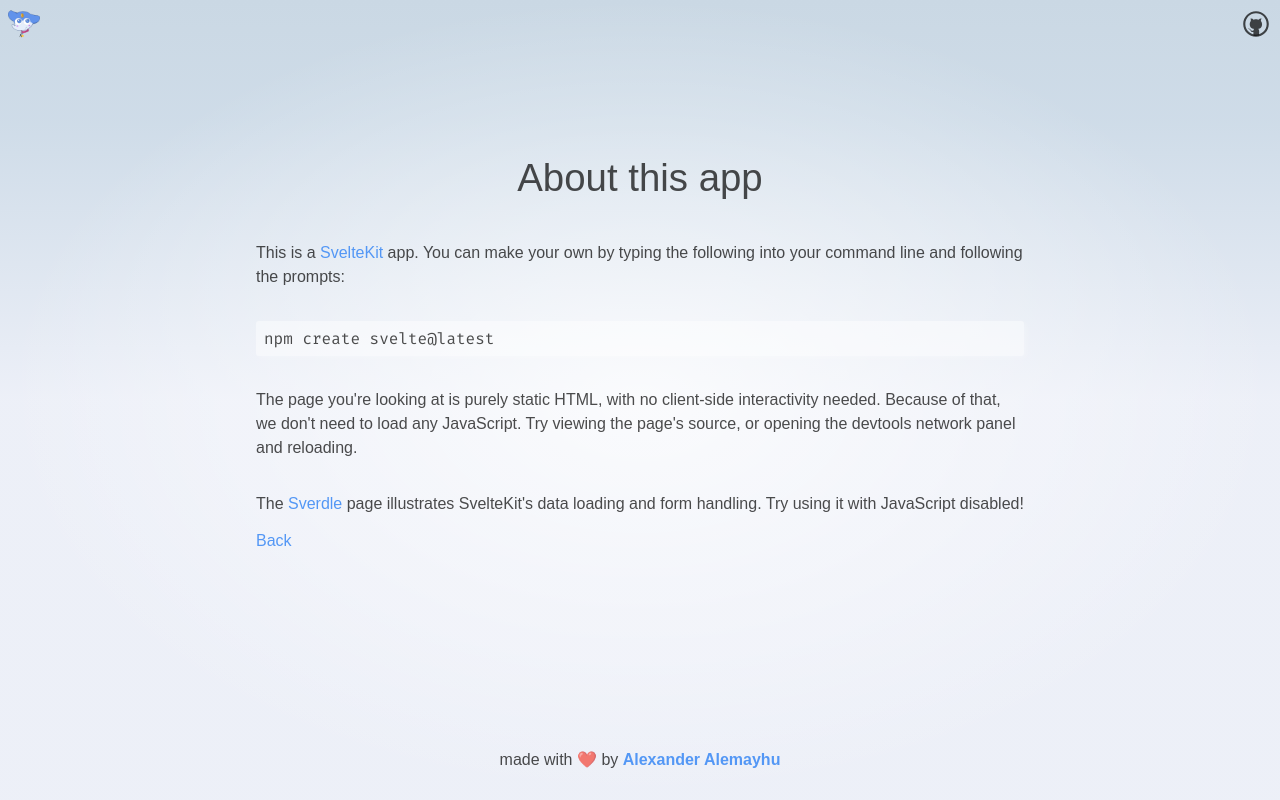
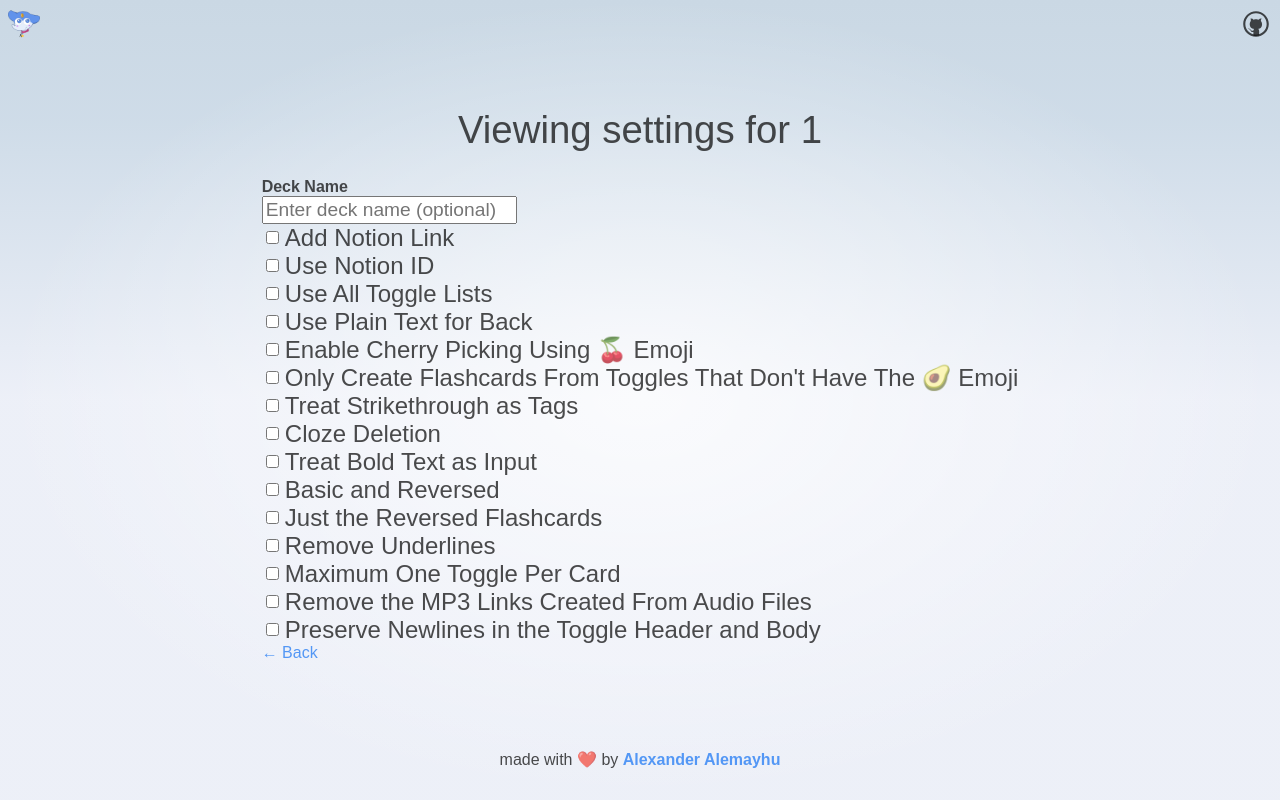
Before and after one commit to 2anki/settings, a SvelteKit app: page /settings/1 in a window 1280 px wide. Built offline with nearby package versions, Linux system fonts and the light colour scheme.

Commit message:
feat: stub out checkboxes and input

```diff
--- /dev/null
+++ b/src/lib/components/checkbox.svelte
@@ -0,0 +1,35 @@
+<script lang="ts">
+	export let label = '';
+	export let name = '';
+	export let onClick = (name: string, value: boolean) => {};
+	export let checked = false;
+	export let description = '';
+
+	const toggleCheckbox = (event: MouseEvent | Event) => {
+		event.stopPropagation();
+		checked = !checked;
+		onClick(name, checked);
+	};
+	const handleKeyDown = (event: KeyboardEvent) => {
+		if (event.key === 'Enter') {
+			toggleCheckbox(event);
+		}
+	};
+</script>
+
+<div class="container" on:click={toggleCheckbox} on:keydown={handleKeyDown} title={description}>
+	<input type="checkbox" {name} {checked} />
+	{#if label}
+		<label for={name}>{label}</label>
+	{/if}
+</div>
+
+<style>
+	.container {
+		display: flex;
+		gap: 0.2rem;
+		font-size: 1.5rem;
+		align-items: center;
+		user-select: none;
+	}
+</style>
--- /dev/null
+++ b/src/lib/components/input.svelte
@@ -0,0 +1,26 @@
+<script lang="ts">
+	export let label = '';
+	export let description = '';
+	export let placeholder = '';
+	export let name = '';
+	export let onChange = (name: string, event: Event) => {};
+</script>
+
+<div class="container" title={description}>
+	<label for={name}>{label}</label>
+	<div><input on:change={(event) => onChange(name, event)} type="text" {name} {placeholder} /></div>
+</div>
+
+<style>
+	.container {
+		display: flex;
+		flex-direction: column;
+	}
+
+	.container label {
+		font-weight: bold;
+	}
+	.container input {
+		font-size: 1.2rem;
+	}
+</style>
--- a/src/lib/model/CardOption.ts
+++ b/src/lib/model/CardOption.ts
@@ -1,3 +1,4 @@
+import { browser } from '$app/environment';
 /**
  * Loads the option from local storage
  * @param key the key of the option in the local storage
@@ -5,6 +6,10 @@
  * @returns whether the option is enabled or not
  */
 function loadOption(key: string, defaultValue: boolean): boolean {
+	if (!browser) {
+		return defaultValue;
+	}
+
 	const value = localStorage.getItem(key);
 	if (value === null) {
 		return defaultValue;
--- a/src/routes/settings/[id]/+page.svelte
+++ b/src/routes/settings/[id]/+page.svelte
@@ -1,28 +1,49 @@
+<script lang="ts">
+	import Checkbox from '$lib/components/checkbox.svelte';
+	import Input from '$lib/components/input.svelte';
+	import supportedOptions from '$lib/model/supportedOptions';
+
+	const settingsId = 1; // Replace this with title for object_id
+	const setting = supportedOptions();
+
+	const onToggleOption = (name: string, value: boolean) => {
+		console.log(name, value);
+	};
+
+	const onInputChange = (name: string, event: Event) => {
+		console.log(name, event);
+	};
+
+	const deckDesc = `You can use this to change the default name which
+	comes from the Notion page. If you have an existing deck in Anki you
+	want to update then you can also set the name here. It works like Anki
+	so you can create groupings (Parent::Child). Please don't change the
+	deck name if you have subpages, it's more reliable to leave this empty
+	if you have subpages.`;
+</script>
+
 <svelte:head>
 	<title>About</title>
 	<meta name="description" content="About this app" />
 </svelte:head>
 
 <div class="text-column">
-	<h1>About this app</h1>
+	<h1>Viewing settings for {settingsId}</h1>
 
-	<p>
-		This is a <a href="https://kit.svelte.dev">SvelteKit</a> app. You can make your own by typing the
-		following into your command line and following the prompts:
-	</p>
-
-	<pre>npm create svelte@latest</pre>
-
-	<p>
-		The page you're looking at is purely static HTML, with no client-side interactivity needed.
-		Because of that, we don't need to load any JavaScript. Try viewing the page's source, or opening
-		the devtools network panel and reloading.
-	</p>
-
-	<p>
-		The <a href="/sverdle">Sverdle</a> page illustrates SvelteKit's data loading and form handling. Try
-		using it with JavaScript disabled!
-	</p>
-
-	<a href="/"> Back </a>
+	<Input
+		name="deckName"
+		label="Deck Name"
+		description={deckDesc}
+		placeholder="Enter deck name (optional)"
+		onChange={onInputChange}
+	/>
+	{#each setting as setting}
+		<Checkbox
+			name={setting.key}
+			label={setting.label}
+			onClick={onToggleOption}
+			description={setting.description}
+		/>
+	{/each}
+	<a href="/">← Back </a>
 </div>
```
Also changed, not shown: src/lib/model/supportedOptions.ts (+2 -7 lines).
